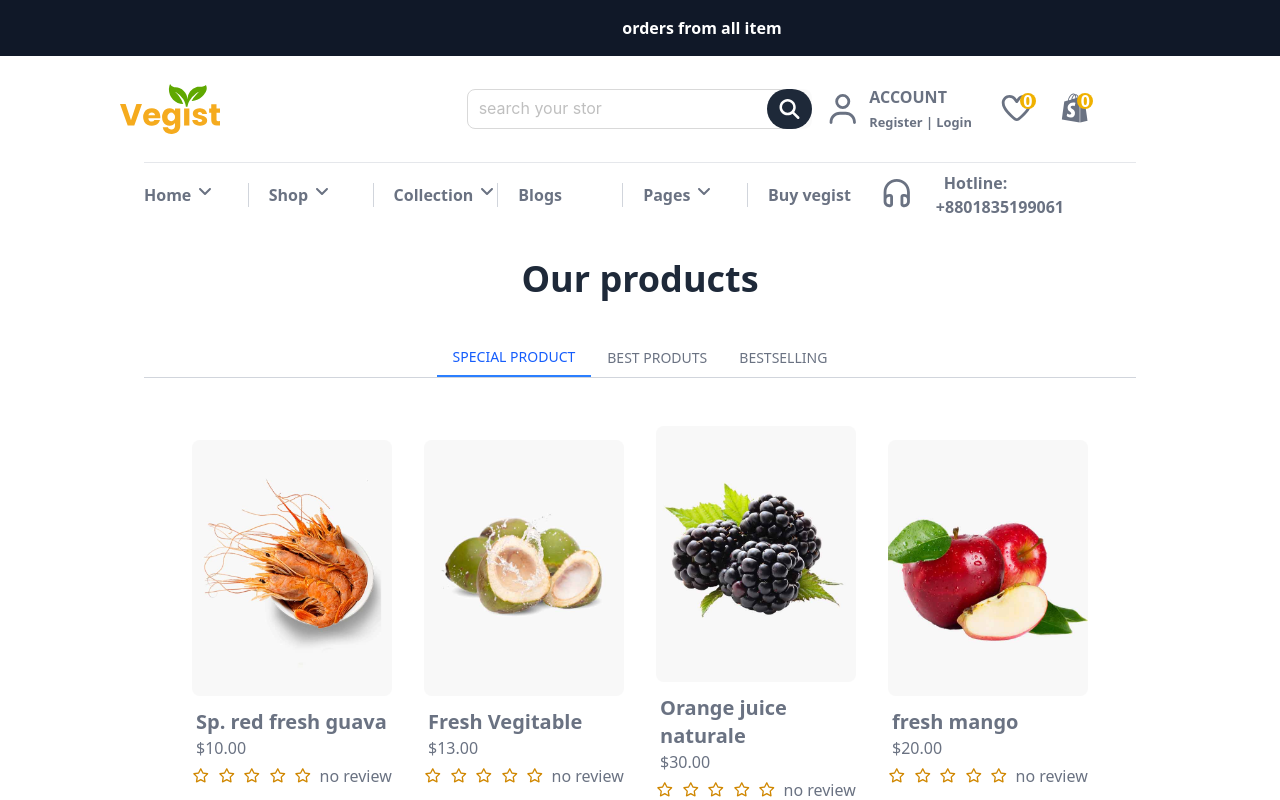
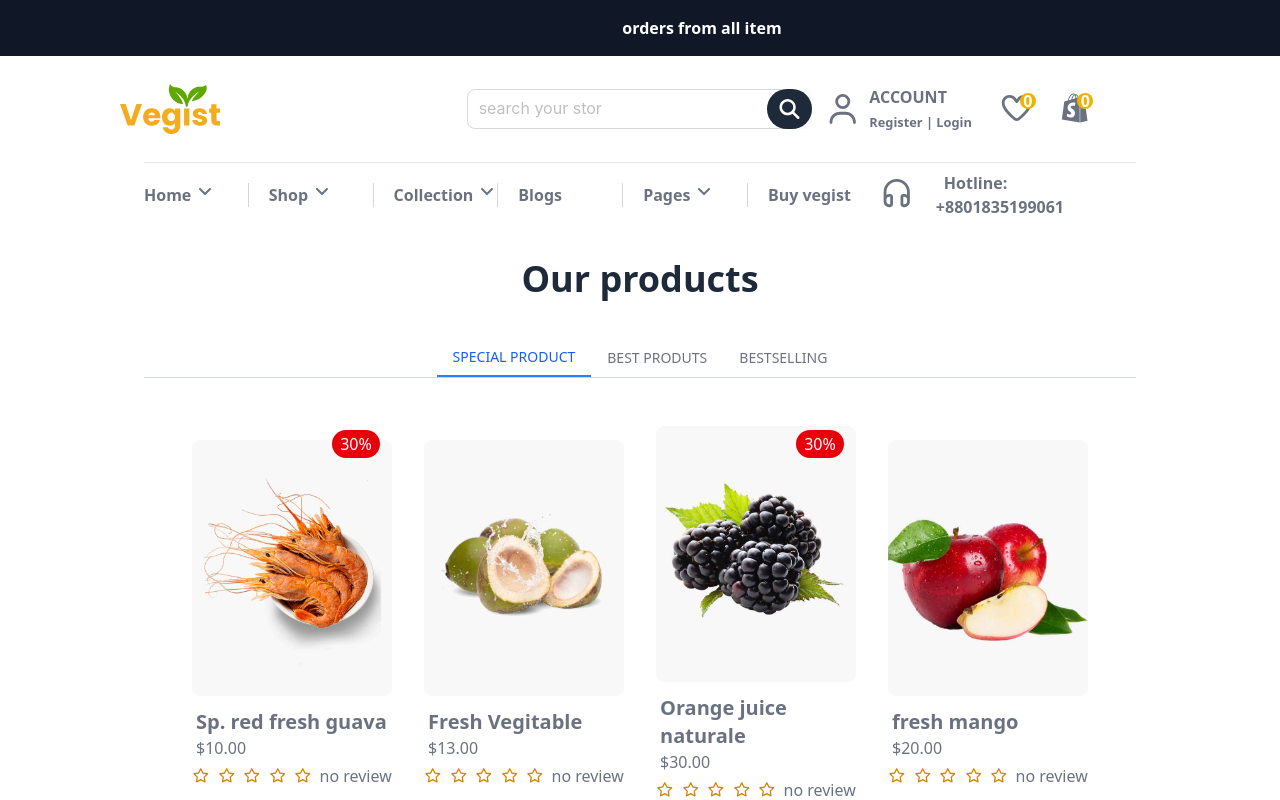
Before and after one commit to rashelmahomud/VEGIST_SHOP, a Next.js app: page /products in a window 1280 px wide. Shown: the top 800 px of the page. Built offline with nearby package versions, Linux system fonts and the light colour scheme; what @ant-design/nextjs-registry would draw is missing.

Commit message:
update code

```diff
--- a/src/app/products/page.tsx
+++ b/src/app/products/page.tsx
@@ -14,6 +14,7 @@ const ProductsPage = () => {
     cost: string;
     review: string;
     img: string;
+    discount?: string;
   }
 
   const items: Products[] = [
@@ -23,6 +24,7 @@ const ProductsPage = () => {
       cost: "$10.00",
       review: "no review",
       img: "/assates/tendingProduct/tran (1).jpg",
+      discount: "30%",
     },
     {
       id: 2,
@@ -37,6 +39,7 @@ const ProductsPage = () => {
       cost: "$30.00",
       review: "no review",
       img: "/assates/tendingProduct/tran (3).jpg",
+      discount: "30%",
     },
     {
       id: 4,
@@ -51,6 +54,7 @@ const ProductsPage = () => {
       cost: "$12.00",
       review: "no review",
       img: "/assates/shop/shop(5).jpg",
+      discount: "20%",
     },
     {
       id: 6,
@@ -65,6 +69,7 @@ const ProductsPage = () => {
       cost: "$10.00",
       review: "no review",
       img: "/assates/shop/shop(9).jpg",
+      discount: "30%",
     },
     {
       id: 8,
@@ -72,6 +77,7 @@ const ProductsPage = () => {
       cost: "$15.00",
       review: "no review",
       img: "/assates/shop/shop(10).webp",
+      discount: "30%",
     },
   ];
   return (
@@ -130,8 +136,9 @@ const ProductsPage = () => {
                         alt="cat1"
                         width={300}
                         height={200}
-                        className="rounded-lg object-cover"
+                        className="rounded-lg object-cover relative"
                       />
+                    {item.discount ? <span className="absolute top-3 right-5 z-1 text-white bg-red-600 p-1 px-2 w-12 h-7 flex justify-center items-center rounded-full">{item.discount}</span>: ""}
                     </Link>
                     <div className="absolute group-hover:w-full group-hover:h-full duration-700">
                       <Image
@@ -157,12 +164,12 @@ const ProductsPage = () => {
                       </div>
                     </div>
 
+
                     <div className=" mt-2 p-1">
                       <h1 className="text-xl font-semibold text-gray-500">
                         {item.title}
                       </h1>
                       <p className="font-semibld text-gray-500">{item.cost}</p>
-
                     </div>
                     <div className="flex items-center gap-2">
                       <FontAwesomeIcon
@@ -207,8 +214,9 @@ const ProductsPage = () => {
                         alt="cat1"
                         width={300}
                         height={200}
-                        className="rounded-lg object-cover"
+                        className="rounded-lg object-cover relative"
                       />
+                       {item.discount ? <span className="absolute top-3 right-5 z-1 text-white bg-red-600 p-1 px-2 w-12 h-7 flex justify-center items-center rounded-full">{item.discount}</span>: ""}
                     </Link>
                     <div className="absolute group-hover:w-full group-hover:h-full duration-700">
                       <Image
@@ -282,8 +290,9 @@ const ProductsPage = () => {
                         alt="cat1"
                         width={300}
                         height={200}
-                        className="rounded-lg object-cover"
+                        className="rounded-lg object-cover relative"
                       />
+                       {item.discount ? <span className="absolute top-3 right-5 z-1 text-white bg-red-600 p-1 px-2 w-12 h-7 flex justify-center items-center rounded-full">{item.discount}</span>: ""}
                     </Link>
                     <div className="absolute group-hover:w-full group-hover:h-full duration-700">
                       <Image
```
Lines whose indentation alone changed are shown as unchanged.
